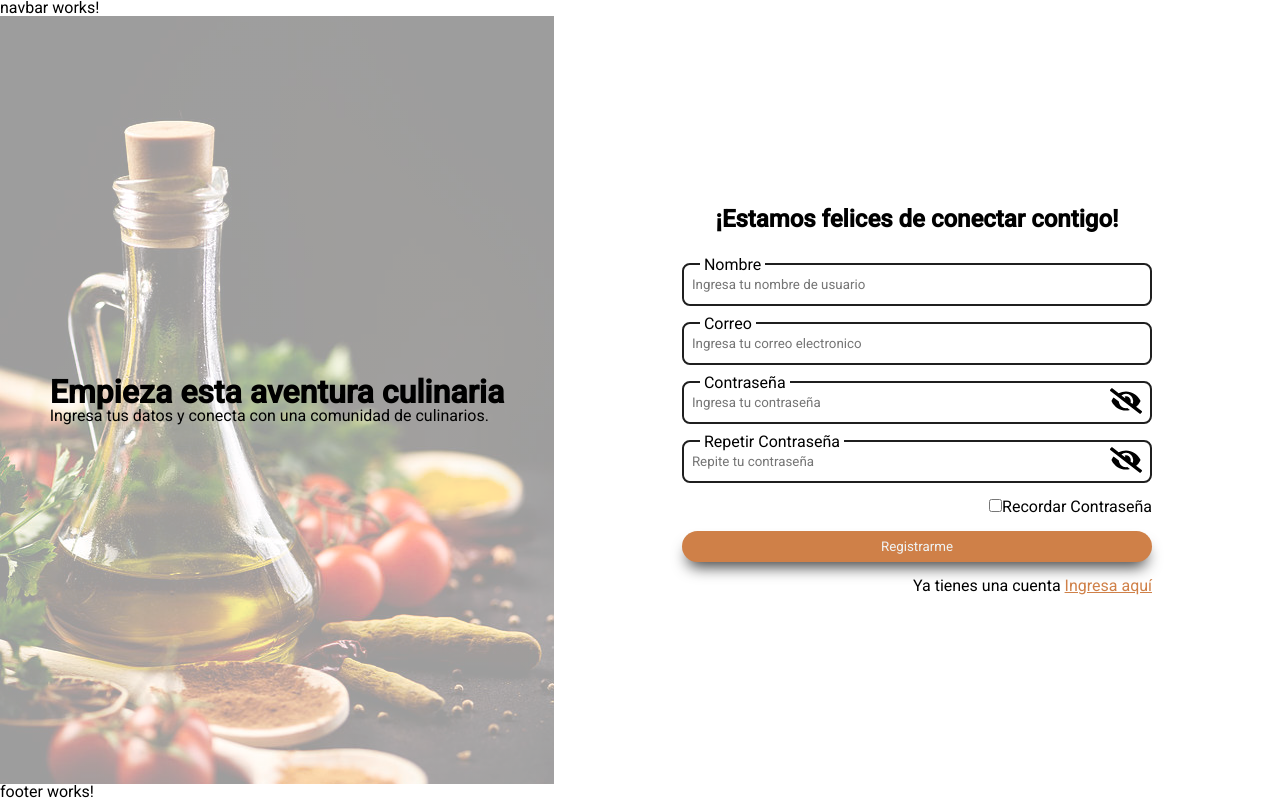
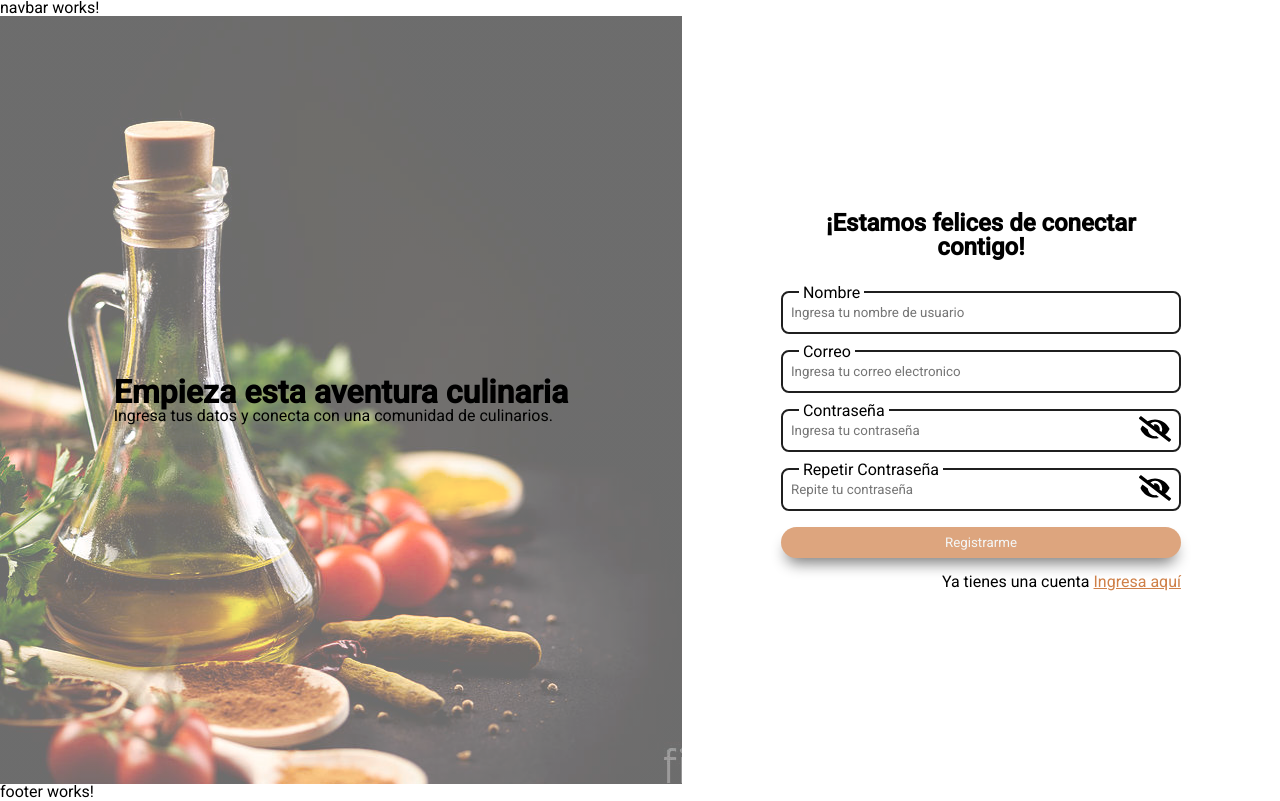
Before and after one commit to No-Country/s12-12-n-java-angular, an Angular app in the folder frontend/proyecto/: page /register in a window 1280 px wide. Built offline with nearby package versions, Linux system fonts and the light colour scheme.

Commit message:
feat:adding validations to register page

```diff
--- /dev/null
+++ b/frontend/proyecto/src/app/customValidators/customValidators.ts
@@ -0,0 +1,128 @@
+import { AbstractControl } from '@angular/forms';
+/**
+ * Validaciones
+ * expacios excesivos
+ * Minimo 5 caracteres
+ * Maximo 40 caracteres
+ * No permite que el primer digito sea un espacio en blanco
+ * No permite mas de 2 esoaciso entre palabras
+ * @param controller
+ * @returns nulo o error
+ */
+export function textValidator(controller: AbstractControl) {
+  const specialCharacter = /[^a-zA-Z0-9á-ýÁ-Ý-_\s]/g;
+  const spaces = /(\s{2,})/g;
+
+  const value = controller.value as string;
+
+  if (value.length < 5) {
+    return { minLength: true, message: 'Mínimo 5 carácteres.' };
+  }
+  if (specialCharacter.test(value)) {
+    return {
+      invalidChar: true,
+      message: 'Solo se permite - _ como carácteres especiales.',
+    };
+  }
+  if (/^\s/g.test(value)) {
+    return {
+      hasFirstSpace: true,
+      message: 'El primer caracter no puede ser un espacio.',
+    };
+  }
+  if (spaces.test(value)) {
+    return { hasSpaces: true, message: 'Espacios excesivos' };
+  }
+  if (value.length > 40) {
+    return { maxLength: true, message: 'Máximo 40 carácteres.' };
+  }
+  return null;
+}
+/**
+ * Valida los correos, para  encontrar del @
+ *  seguido de un punto y de 2 a 4 caracteres
+ * @param controller
+ * @returns nulo o error
+ */
+export function emailValidator(controller: AbstractControl) {
+  const emailPattern = /^[\w-\.]+@([\w-]+\.)+[\w-]{2,4}$/;
+  const value = controller.value as string;
+
+  if (!emailPattern.test(value)) {
+    return { emailInvalid: true, message: 'Formato inválido.' };
+  }
+  return null;
+}
+
+
+/**
+ * La contraseña tiene minimo, 1 numero, 9 caracteres, 1 minuscula
+ * 1 mayuscula y maximo 20 caracteres.
+ * @param controller
+ * @returns nulo o error
+*/
+export function passValidator(controller: AbstractControl) {
+  const value = controller.value as string;
+  const passPattern = /^(?=.*[a-z])(?=.*[A-Z])(?=.*\d)[A-Za-z\d]+$/g;
+  if (value.length < 9) {
+    return { minLength: true, message: 'Mínimo 9 carácteres.' };
+  }
+  if (/^[^\d]+$/.test(value)) {
+    return { notNumber: true, message: 'Minimo 1 número.' };
+  }
+  if (/^[^A-Z]+$/.test(value)) {
+    return { notUpper: true, message: 'Minimo 1 mayúscula.' };
+  }
+  if (/^[^a-z]+$/.test(value)) {
+    return { notLower: true, message: 'Minimo 1 minuscula.' };
+  }
+  if (!passPattern.test(value)) {
+    return { invalid: true, message: 'Formato inválido.' };
+  }
+  if (value.length > 20) {
+    return { maxLength: true, message: 'Máximo 20 carácteres.' };
+  }
+  return null;
+}
+
+/**
+ * Valida que el contenido sea el mismo que password
+ * @param controller
+ * @returns nulo o error
+*/
+export function repeatPassValidator(controller: AbstractControl) {
+  const pass: string = controller.root.get('password')?.value;
+  const repeatPass: string = controller.value;
+
+  if (pass !== repeatPass) {
+    return { noMatch: true, message: 'Las contraseñas deben coincidir.' };
+  }
+  return null;
+}
+
+// export function passValidator(controller:AbstractControl){
+//   const value = controller.value as string;
+//   const passPattern = /^(?=.*[a-z])(?=.*[A-Z])(?=.*\d)(?=.*[-_+|!@#$%^&*\.])[A-Za-z\d-_+|¡!@#$%^&*\.]+$/g;
+//   if(value.length < 9){
+//     return {minLength:true, message:'Mínimo 9 carácteres.'}
+//   }
+//   if(/^[^\d]+$/.test(value)){
+//     return {notNumber:true, message:'Minimo 1 número.'}
+//   }
+//   if(/^[^A-Z]+$/.test(value)){
+//     return {notUpper:true, message:'Minimo 1 mayúscula.'}
+//   }
+//   if(/^[^a-z]+$/.test(value)){
+//     return {notLower:true, message:'Minimo 1 minuscula.'}
+//   }
+//   if(/^[^-_+|¡!@#$%^&*\.]+$/.test(value)){
+//     return {notChar:true, message:'Minimo 1 cáracter -_+|¡!@#$%^&*. .'}
+//   }
+//   if(!passPattern.test(value)){
+//     return {invalid:true, message:'Formato inválido.'}
+//   }
+//   if(value.length > 20){
+//     return {maxLength:true, message:'Máximo 20 carácteres.'}
+//   }
+//   return null
+// };
--- a/frontend/proyecto/src/app/layout/register/register.component.html
+++ b/frontend/proyecto/src/app/layout/register/register.component.html
@@ -7,61 +7,108 @@
 </div>
 <!-- caja lateral derecha -->
 <div class="rightBox">
-  <form class="form">
+  <form class="form"
+  [formGroup]="registForm"
+  (ngSubmit)="onSubmit()"
+  >
     <h2 class="form__title">¡Estamos felices de conectar contigo!</h2>
     <div class="form__box">
-      <div class="form__box__field">
+      <!-- ------------------------------------------campo nombre -->
+      <div
+      [ngClass]="invalidateField('username')?'errorField':''"
+      class="form__box__field">
         <label for="username">Nombre</label>
         <input
           id="username"
           name="username"
           type="text"
+          formControlName="username"
           placeholder="Ingresa tu nombre de usuario"
         />
       </div>
-      <div class="form__box__field">
+      <div class="form__box__validateMessage">
+        <span *ngIf="invalidateField('username')">
+          {{validationFieldMessage('username')}}
+        </span>
+      </div>
+      <!-- -------------------------------------------------campo email -->
+      <div
+      [ngClass]="invalidateField('email')?'errorField':''"
+      class="form__box__field">
         <label for="email">Correo</label>
         <input
           id="email"
           name="email"
           type="email"
+          formControlName="email"
           placeholder="Ingresa tu correo electronico"
         />
       </div>
-      <div class="form__box__field">
+      <div class="form__box__validateMessage">
+        <span *ngIf="invalidateField('email')">
+          {{validationFieldMessage('email')}}
+        </span>
+      </div>
+      <!-- -----------------------------------------campo contraseña -->
+      <div
+        [ngClass]="invalidateField('password')?'errorField':''"
+        class="form__box__field">
         <label for="pass">Contraseña</label>
         <div class="form__box__field__inputPass">
           <input
           id="pass"
           name="pass"
-          type="password"
+          [type]="showPass? 'text':'password'"
+          formControlName="password"
           placeholder="Ingresa tu contraseña"
           />
-          <button type="button" class="eyeBtn">
-            <img class="eyeBtn__eye" src="assets/eye-slash.svg" alt="eye_icon">
+          <button
+          (click)="showPass = !showPass"
+          type="button" class="eyeBtn">
+            <img
+            class="eyeBtn__eye"
+            [src]="showPass? 'assets/eye.svg':'assets/eye-slash.svg'"
+            alt="eye_icon">
           </button>
         </div>
       </div>
-      <div class="form__box__field">
+      <div class="form__box__validateMessage">
+        <span *ngIf="invalidateField('password')">
+          {{validationFieldMessage('password')}}
+        </span>
+      </div>
+      <!-- -------------------------campo repetir contraseña -->
+      <div
+        [ngClass]="invalidateField('repeatPassword')?'errorField':''"
+        class="form__box__field">
         <label for="repeatPass">Repetir Contraseña</label>
         <div class="form__box__field__inputPass">
           <input
           id="repeatPass"
           name="repeatPass"
-          type="password"
+          [type]="showRepeatPass? 'text':'password'"
+          formControlName="repeatPassword"
           placeholder="Repite tu contraseña"
           />
-          <button type="button" class="eyeBtn">
-            <img class="eyeBtn__eye" src="assets/eye-slash.svg" alt="eye_icon">
+          <button
+          (click)="showRepeatPass = !showRepeatPass"
+          type="button" class="eyeBtn">
+            <img
+            class="eyeBtn__eye"
+            [src]="showRepeatPass? 'assets/eye.svg':'assets/eye-slash.svg'"
+            alt="eye_icon">
           </button>
         </div>
       </div>
-      <div class="form__box__fieldCheck">
-        <input id="checkPass" name="checkPass" type="checkbox" />
-        <label for="checkPass">Recordar Contraseña</label>
+      <div class="form__box__validateMessage">
+        <span *ngIf="invalidateField('repeatPassword')">
+          {{validationFieldMessage('repeatPassword')}}
+        </span>
       </div>
       <div class="form__box__btn">
-        <button type="submit">Registrarme</button>
+        <button
+        [disabled]="registForm.invalid"
+        type="submit">Registrarme</button>
       </div>
       <!-- link de redireccion a login -->
       <p class="form__box__toLogin">Ya tienes una cuenta
--- a/frontend/proyecto/src/app/layout/register/register.component.scss
+++ b/frontend/proyecto/src/app/layout/register/register.component.scss
@@ -13,7 +13,8 @@
 }
 /* ----------------------------------------estilos del formulario */
 .form {
-  padding: 10vw 1rem;
+  max-width: min(100%, 400px);
+  margin: auto;
   &__title {
     font-size: 1.5rem;
     text-align: center;
@@ -23,7 +24,6 @@
   &__box {
     display: flex;
     flex-direction: column;
-    gap: 1rem;
     /*---------------------------------------- estilos input */
     &__field {
       display: flex;
@@ -32,7 +32,11 @@
       border: 2px solid $colThird;
       border-radius: 0.5rem;
       background-color: white;
-      @include transitionFast;
+      margin-bottom: 1rem;
+      transition: border 0.3s ease-in-out;
+      &:focus-within {
+        border: solid $colPrime 2px;
+      }
       /* -----------------------------------inputs tipo password */
       &__inputPass{
         display: flex;
@@ -42,17 +46,18 @@
         .eyeBtn{
           border: none;
           background-color: white;
-          border-radius: 0.5rem;
+          border-radius: 50%;
           cursor: pointer;
           margin-right: 0.5rem;
+          @include transitionFast;
           &__eye{
             width: 2rem;
             aspect-ratio: 1/1;
           }
+          &:hover{
+            background-color: $colBg;
+          }
         }
-      }
-      &:focus-within {
-        border: solid $colPrime 2px;
       }
       label {
         position: absolute;
@@ -81,7 +86,19 @@
         }
       }
     }
+    /*---------------------------------- estilos de validacion */
+    .errorField{
+      border: solid 2px red;
+      margin-bottom: 0;
+    }
+    &__validateMessage>span{
+      display: block;
+      padding-left: 0.5rem;
+      margin-bottom: 1rem;
+      color: rgb(200, 0, 0);
+    }
     &__fieldCheck {
+      margin-bottom: 1rem;
       align-self: flex-end;
     }
     &__btn {
@@ -95,6 +112,16 @@
         box-shadow: 0px 10px 15px -5px rgba(0, 0, 0, 0.75);
         border-radius: 1rem;
         padding-block: 0.5rem;
+        margin-bottom: 1rem;
+        cursor: pointer;
+        @include transitionFast;
+        &:hover{
+          transform: scale(1.05) translateY(-0.2rem);
+        }
+        &:disabled{
+          transform: none;
+          opacity: 0.7;
+        }
       }
     }
     &__toLogin {
@@ -119,8 +146,8 @@
     place-items: center;
     flex-grow: 2;
     background: linear-gradient(
-        rgba(255, 255, 255, 0.6),
-        rgba(255, 255, 255, 0.6)
+        rgba(255, 255, 255, 0.4),
+        rgba(255, 255, 255, 0.4)
       ),
       url("/assets/oilWallpaper.jpg");
     background-position: left;
@@ -135,8 +162,3 @@
     flex-grow: 2;
   }
 }
-@media screen and (min-width: 1000px) {
-  .form {
-    padding: 10vw;
-  }
-}
--- a/frontend/proyecto/src/app/layout/register/register.component.ts
+++ b/frontend/proyecto/src/app/layout/register/register.component.ts
@@ -1,10 +1,59 @@
 import { Component } from '@angular/core';
+import { FormBuilder, FormGroup, Validators } from '@angular/forms';
+import { emailValidator, passValidator, repeatPassValidator, textValidator } from 'src/app/customValidators/customValidators';
 
 @Component({
   selector: 'app-register',
   templateUrl: './register.component.html',
-  styleUrls: ['./register.component.scss']
+  styleUrls: ['./register.component.scss'],
 })
 export class RegisterComponent {
+  registForm!: FormGroup;
 
+  showPass = false;
+  showRepeatPass = false;
+
+  constructor(private fb: FormBuilder) {}
+
+  ngOnInit() {
+    this.registForm = this.initForm();
+  }
+
+  /**
+   * registra el nuevo usuario
+   */
+  onSubmit() {
+    console.log(this.registForm)
+
+  }
+
+  /**
+   * Verifica si el campo tiene error despues de haber sido tocado.
+   *@param string:campo
+  */
+  invalidateField(field:string){
+    return ( this.registForm.get(field)?.errors &&
+     this.registForm.get(field)?.touched);
+  }
+
+  /**
+   * retorna el mensaje de error de la validacion.
+   *@param string:campo
+  */
+  validationFieldMessage(field:string):string{
+    return (this.registForm.get(field)?.errors?.['message'])
+  }
+
+  /**
+   * crea un formulario para registrar usuarios
+   * @returns retorna un formGroup
+   */
+  initForm() {
+    return this.fb.group({
+      username: ['', [Validators.required, textValidator]],
+      password: ['', [Validators.required, passValidator]],
+      repeatPassword: ['',[Validators.required, repeatPassValidator, passValidator]],
+      email: ['',[ Validators.required, emailValidator]],
+    });
+  }
 }
--- a/frontend/proyecto/src/app/layout/register/register.module.ts
+++ b/frontend/proyecto/src/app/layout/register/register.module.ts
@@ -3,6 +3,7 @@ import { CommonModule } from '@angular/common';
 
 import { RegisterRoutingModule } from './register-routing.module';
 import { RegisterComponent } from './register.component';
+import { ReactiveFormsModule } from '@angular/forms';
 
 
 @NgModule({
@@ -11,7 +12,8 @@ import { RegisterComponent } from './register.component';
   ],
   imports: [
     CommonModule,
-    RegisterRoutingModule
+    RegisterRoutingModule,
+    ReactiveFormsModule
   ]
 })
 export class RegisterModule { }
```
